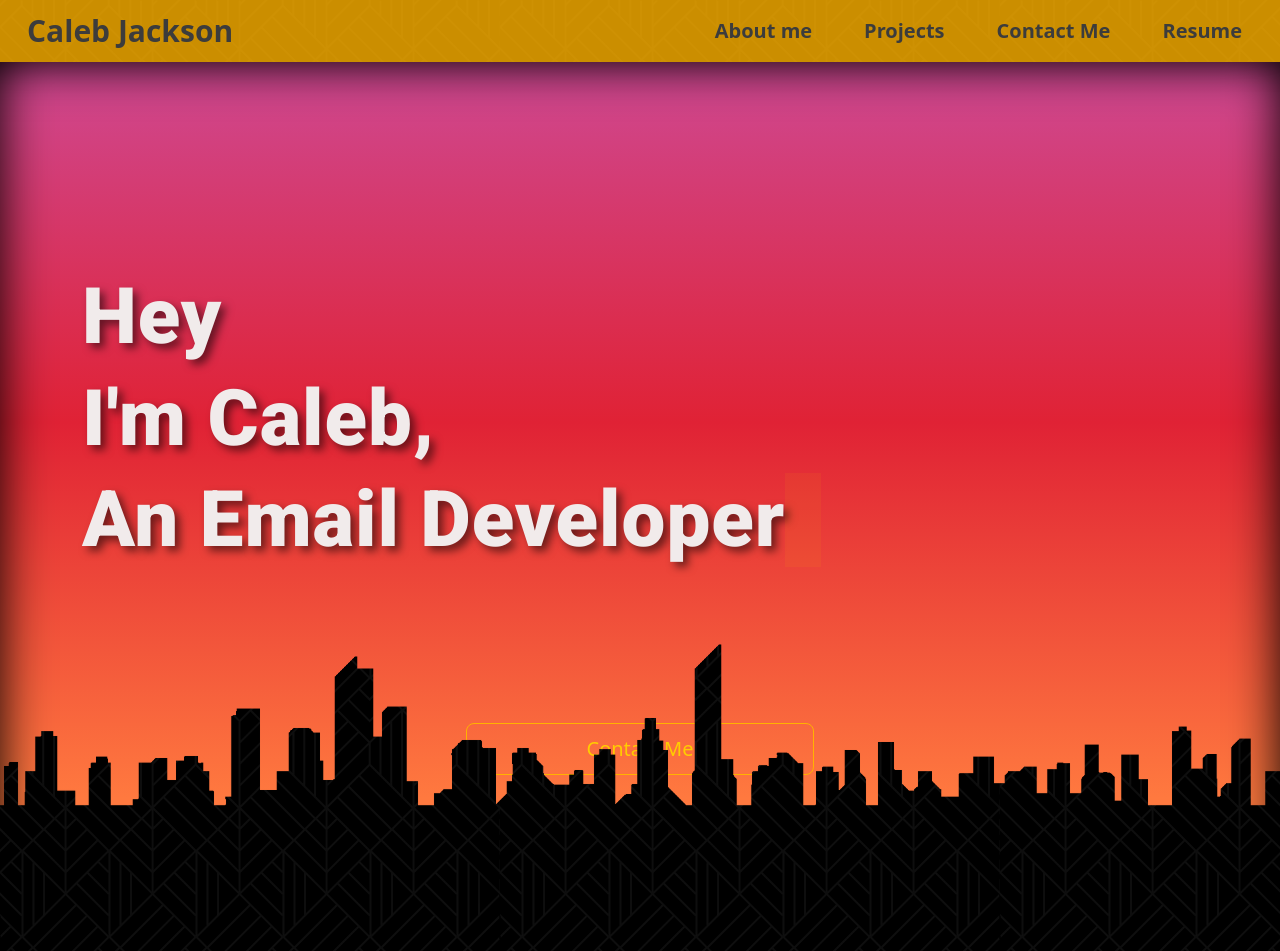
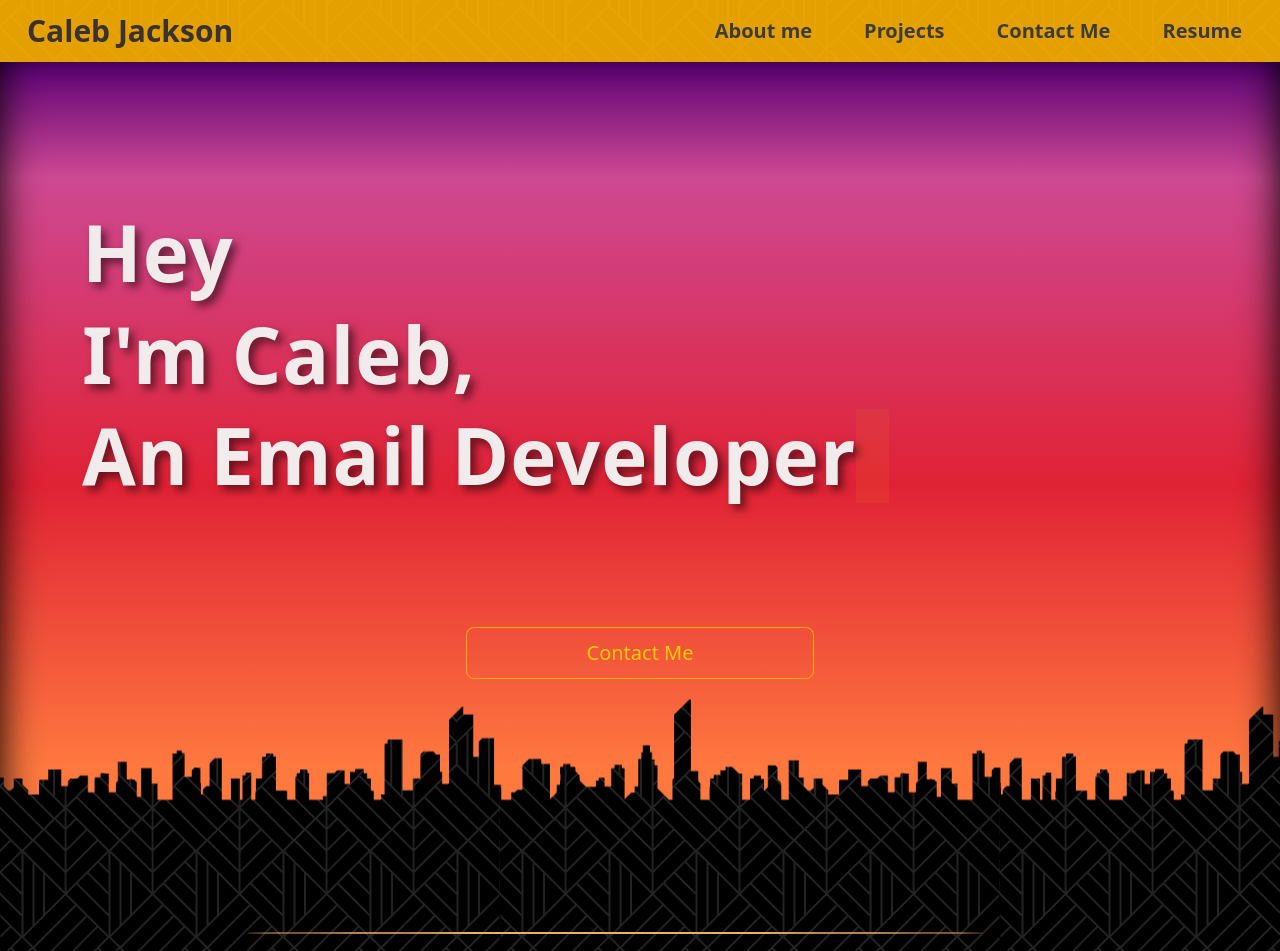
Before and after one commit to jalebkackson/HTML-Email-Portfolio, a Node server app: page / in a window 1280 px wide. Shown: the top 951 px of the page. Run offline with Node 20, Linux system fonts and the light colour scheme; some libraries are stand-ins or nearby versions; some web fonts are replaced.

Commit message:
fixed the mask line artifact, added projects

```diff
--- a/public/style.css
+++ b/public/style.css
@@ -1,12 +1,12 @@
 body {
-  background: url(assets/Images/DarkPattern.png) fixed;
+  background: url(assets/Images/bgPattern.png) fixed;
   overflow-y: auto;
   overflow-x: hidden;
   color: #f1f1f1;
 }
 
 .navbar {
-  background: rgba(255, 179, 0, 0.797);
+  background: rgba(255, 179, 0, 0.895);
   box-shadow: 0 5px 10px rgba(0, 0, 0, 0.4);
 }
 a.navbar-brand {
@@ -15,7 +15,7 @@ a.navbar-brand {
   margin-top: -15px;
   font-size: 30px;
   font-weight: 700;
-  color: rgb(60, 60, 60);
+  color: rgb(57, 50, 50);
   pointer-events: none;
   padding-bottom: 10px;
 }
@@ -41,56 +41,63 @@ nav .navbar-nav li a {
 .hero-section {
   background: linear-gradient(
         180deg,
-        rgba(206, 73, 147) 0%,
-        rgb(224, 34, 53) 45%,
+        rgb(90, 1, 117) 0%,
+        rgba(206, 73, 147) 15%,
+        rgb(224, 34, 53) 55%,
         rgb(255, 121, 63) 92%
       )
       no-repeat center center fixed,
     rgba(0, 0, 0, 0.675);
-
-  box-shadow: inset 50px 20px 50px -50px rgba(0, 0, 0, 1),
-    inset -50px 50px 50px -50px rgba(0, 0, 0, 1);
-  height: 100vh;
-  min-height: 700px;
-  position: relative;
-  -webkit-mask: url(assets/Images/skyline.png) center/contain no-repeat,
-    linear-gradient(#fff 0 0);
-  mask-position: bottom;
-  mask-repeat: no-repeat;
+  box-shadow: inset 40px 10px 40px -40px rgba(0, 0, 0, 1),
+    inset -40px 20px 40px -40px rgba(0, 0, 0, 1);
+  height: 96vh;
+  min-height: 750px;
+  /* mask */
+  -webkit-mask: url(assets/Images/skyline.png), linear-gradient(#fff 0 0);
+  mask-size: 80% auto;
+  mask-position: 50% 101%;
+  mask-repeat: repeat-x;
   -webkit-mask-composite: destination-out;
   mask-composite: exclude;
-  margin-bottom: -2px;
 }
 .typedMessage {
-  padding-top: 13rem;
-  padding-bottom: 3rem;
+  padding-top: 9rem;
+  padding-bottom: 1rem;
   color: #f1ebeb;
   text-shadow: 5px 5px 8px rgba(0, 0, 0, 0.54);
 }
 .typedMessage h1 {
-  font-family: "Roboto", sans-serif !important;
-  font-weight: 900 !important;
+  /* font-family: "Roboto", sans-serif !important; */
+  font-weight: 800 !important;
   margin-right: auto;
   letter-spacing: 1px;
 }
 
+@media (min-width: 1100px) {
+  .hero-section {
+    mask-size: 800px;
+  }
+}
+@media (max-width: 800px) {
+  .hero-section {
+    mask-size: 100%;
+  }
+}
+/* Typewriter */
 @media (min-width: 800px) {
   .typedMessage {
     white-space: nowrap;
   }
 }
-
 @media (max-width: 991px) {
   .typedMessage {
     white-space: nowrap;
     margin-left: 0;
   }
 }
-
 #message0 {
   white-space: nowrap;
 }
-
 @media screen and (max-width: 799px) {
   #message0,
   #message1,
```
Also changed, not shown: other parts of public/style.css (+14 -15 lines), views/index.ejs (+9 -21 lines), public/assets/Images/bgPattern.png (added), public/assets/Images/landingpage.png (added), public/assets/Images/newsletter.png (added), public/assets/Images/promotional.png (added), public/assets/Images/transactional.png (added).
